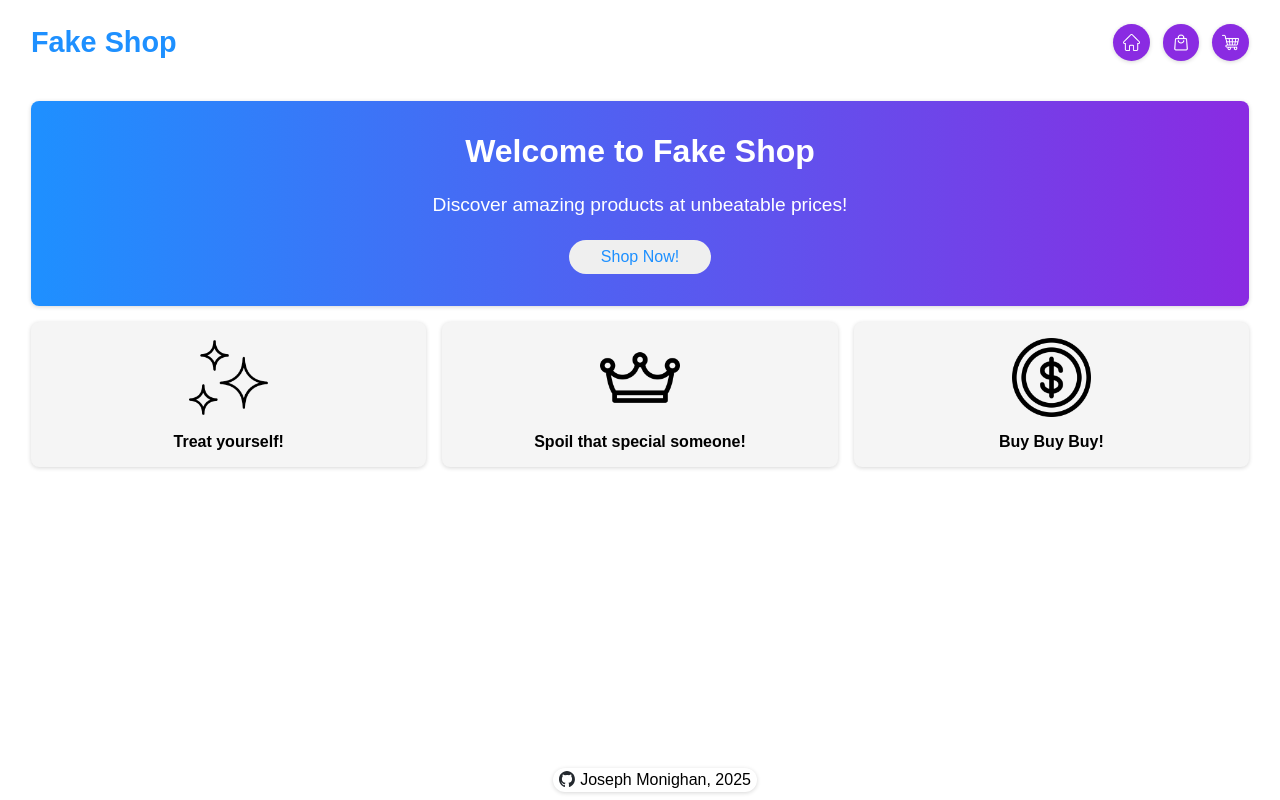
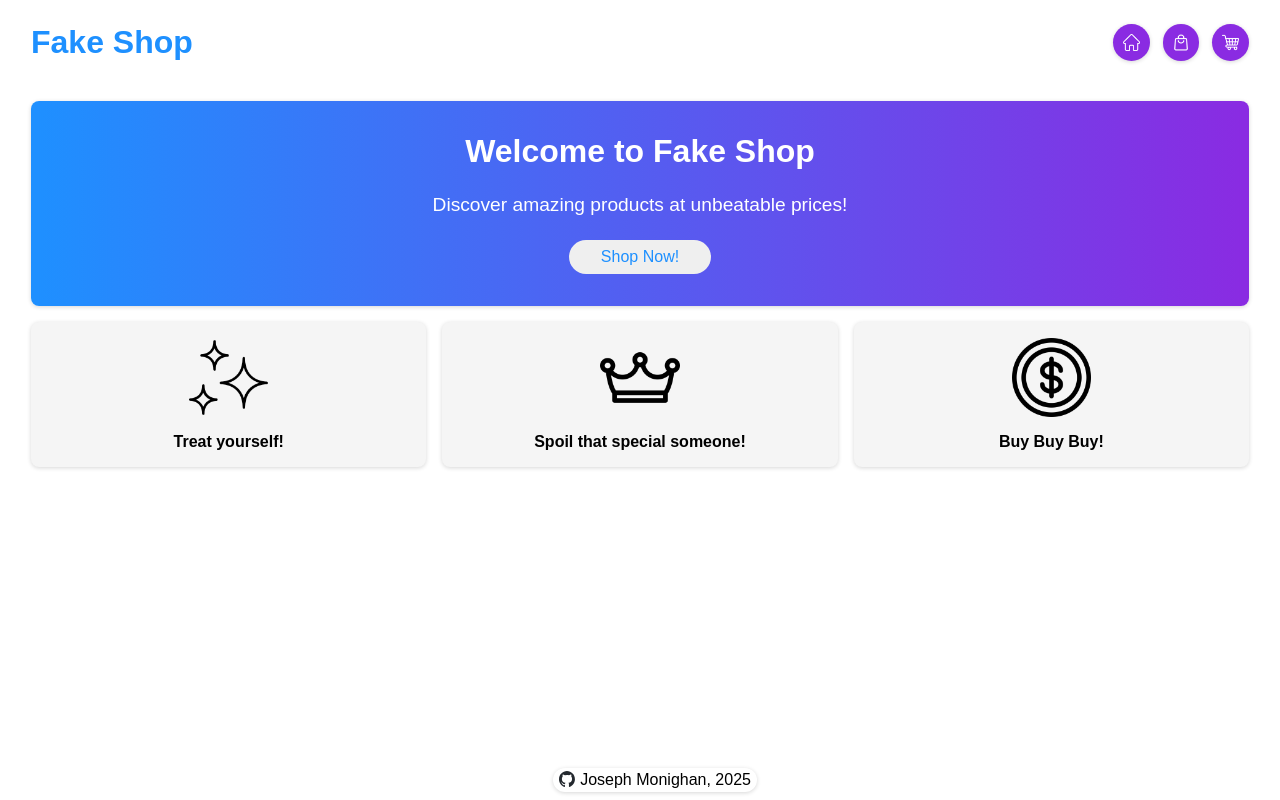
Before and after one commit to BlueVelocity/fake_shop, a React (Vite) app: page / in a window 1280 px wide. Built offline with nearby package versions, Linux system fonts and the light colour scheme.

Commit message:
Update shop name font size

```diff
--- a/src/components/NavBar/NavBar.module.css
+++ b/src/components/NavBar/NavBar.module.css
@@ -13,7 +13,7 @@
 }
 
 .shopName {
-  font-size: 1.8rem;
+  font-size: 2rem;
   margin:0;
 }
 
```
